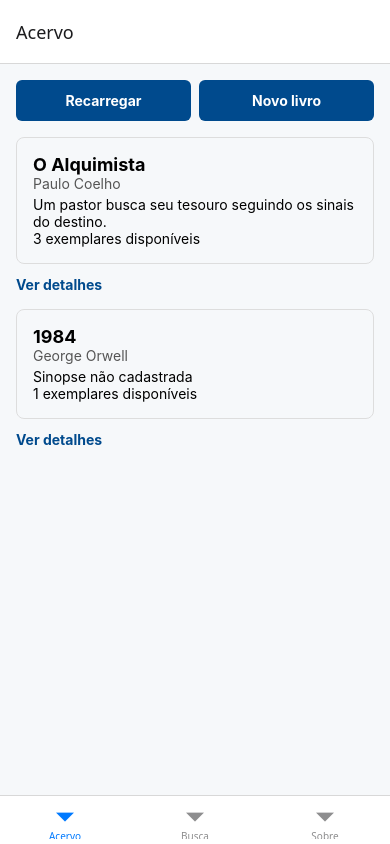
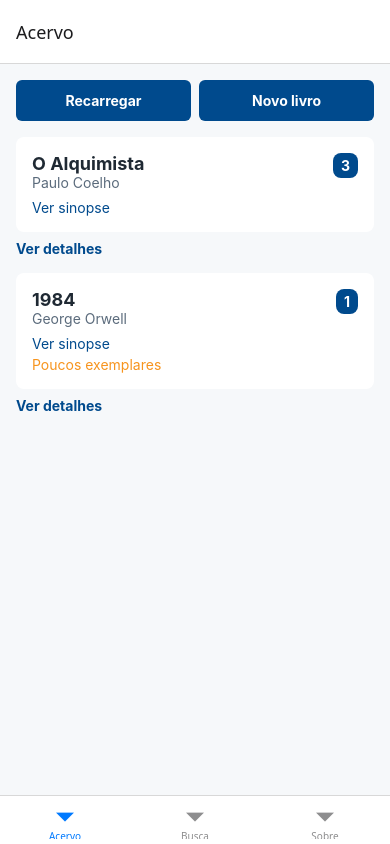
Before and after one commit to samuelrenildo/uc8-projeto-mobile, a React Native app: screen /Acervo in a window 390 px wide. Built offline with nearby package versions, Linux system fonts and the light colour scheme.

Commit message:
feat: cartao com flexbox e tema

```diff
--- a/src/componentes/CartaoLivro.tsx
+++ b/src/componentes/CartaoLivro.tsx
@@ -1,39 +1,45 @@
-import { View, Text, StyleSheet } from 'react-native';
+import { useState } from 'react';
+import { StyleSheet, View, Text, Pressable } from 'react-native';
+import { cores, espacos, raio } from '../tema/tema';
 import type { Livro } from '../types/entidades';
 
 interface CartaoLivroProps {
     livro: Livro;
+    minimoExemplares?: number;
 }
 
-export function CartaoLivro({ livro} : CartaoLivroProps) {
+export function CartaoLivro({ livro, minimoExemplares = 2 } : CartaoLivroProps) {
+    const [mostrarSinopse, setMostrarSinopse] = useState(false);
+
     return (
         <View style={estilos.cartao}>
-            <Text style={estilos.titulo}>{livro.titulo}</Text>
-            <Text style={estilos.autor}>{livro.autor}</Text>
-            <Text style={estilos.texto}>{livro.sinopse ?? 'Sinopse não cadastrada'}</Text>
-            <Text style={estilos.texto}>{livro.exemplares} exemplares disponíveis</Text>
+      <View style={estilos.linha}>
+        <View style={estilos.coluna}>
+          <Text style={estilos.titulo}>{livro.titulo}</Text>
+          <Text style={estilos.autor}>{livro.autor}</Text>
         </View>
+        <View style={estilos.etiqueta}>
+          <Text style={estilos.textoEtiqueta}>{livro.exemplares}</Text>
+        </View>
+      </View>
+      <Pressable onPress={() => setMostrarSinopse(!mostrarSinopse)}>
+        <Text style={estilos.acao}>{mostrarSinopse ? 'Esconder sinopse' : 'Ver sinopse'}</Text>
+      </Pressable>
+      {mostrarSinopse && <Text style={estilos.sinopse}>{livro.sinopse ?? 'Sem sinopse'}</Text>}
+      {livro.exemplares < minimoExemplares && <Text style={estilos.alerta}>Poucos exemplares</Text>}
+    </View>
     );
 }
 
 const estilos = StyleSheet.create({
-    cartao: {
-        borderWidth: 1,
-        borderColor: '#ddd',
-        borderRadius: 8,
-        padding: 16,
-        marginBottom: 12,
-    },
-    titulo: {
-        fontSize: 18,
-        fontWeight: 'bold',
-    },
-    autor: {
-        fontSize: 14,
-        color: '#555',
-        marginBottom: 4,
-    },
-    texto: {
-        fontSize: 14,
-    },
+  cartao: { backgroundColor: cores.superficie, borderRadius: raio, padding: espacos.md, marginBottom: espacos.sm },
+  linha: { flexDirection: 'row', alignItems: 'flex-start', gap: espacos.sm },
+  coluna: { flex: 1 },
+  titulo: { fontSize: 18, fontWeight: 'bold', color: cores.texto },
+  autor: { color: cores.textoSecundario },
+  etiqueta: { backgroundColor: cores.primario, borderRadius: raio, paddingHorizontal: espacos.sm, paddingVertical: espacos.xs },
+  textoEtiqueta: { color: cores.textoClaro, fontWeight: 'bold' },
+  acao: { color: cores.primario, marginTop: espacos.sm },
+  sinopse: { marginTop: espacos.sm, color: cores.texto },
+  alerta: { color: cores.alerta, marginTop: espacos.xs },
 });
```
